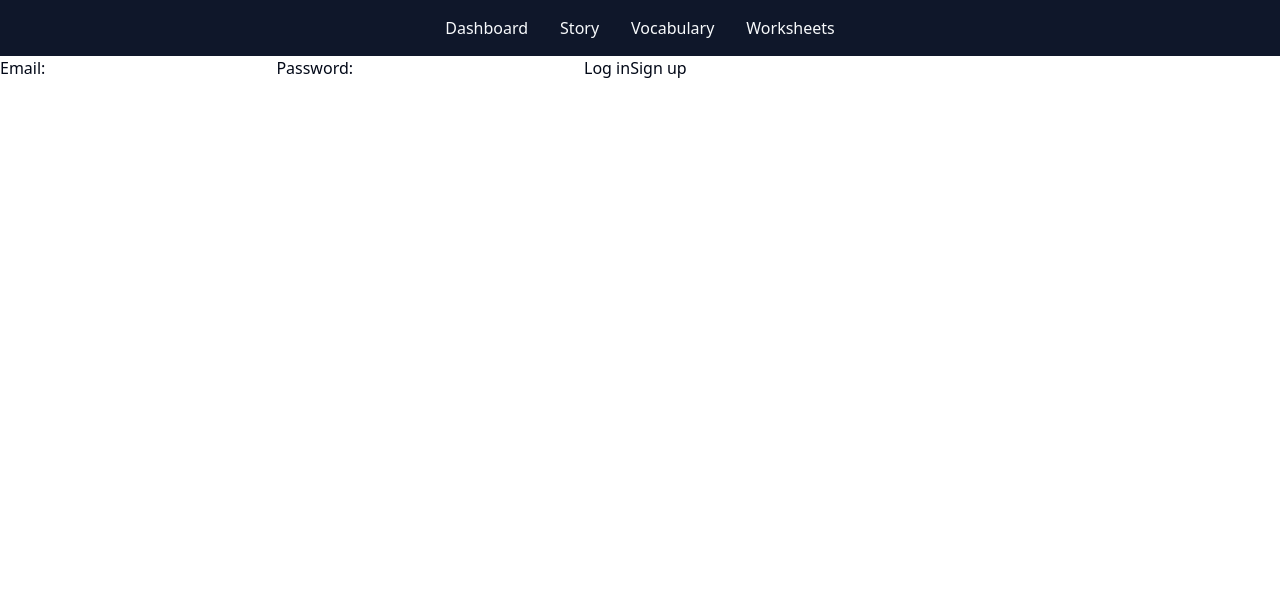
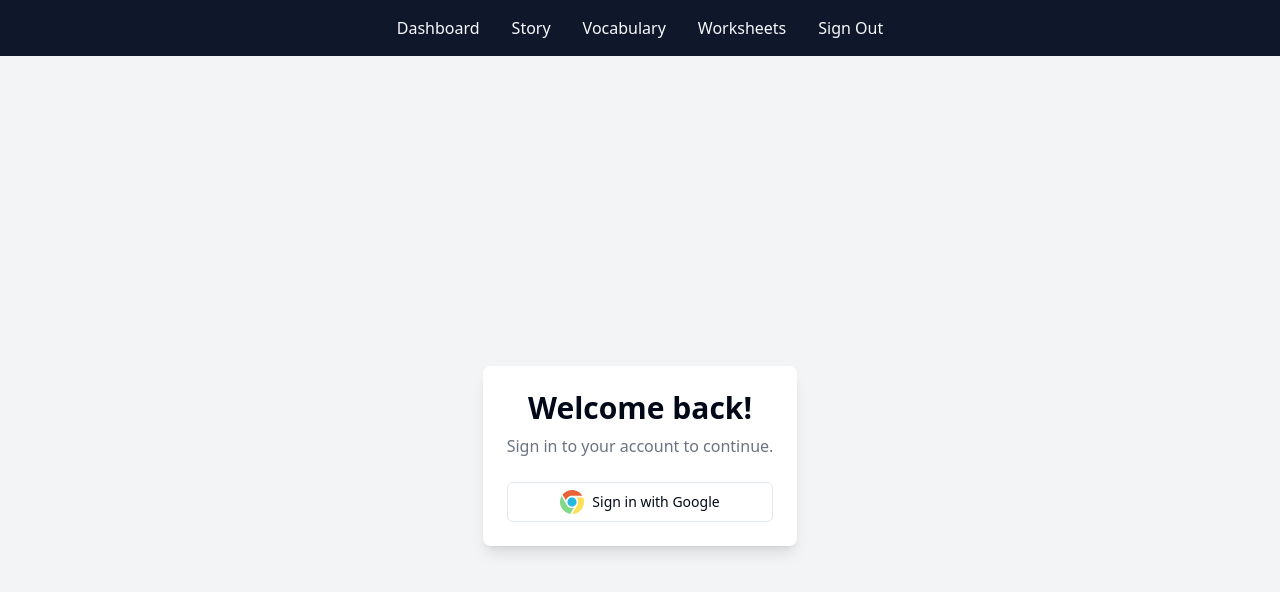
Before and after one commit to EricLam404/language-learner, a Next.js app in the folder client/: page /login in a window 1280 px wide. Shown: the top 592 px of the page. Built offline with nearby package versions, Linux system fonts and the light colour scheme.

Commit message:
feat: Add Google Auth provider

```diff
--- a/client/app/_components/Header.tsx
+++ b/client/app/_components/Header.tsx
@@ -1,4 +1,5 @@
 import Nav, { NavLink } from "@/components/Nav";
+import { signout } from "@/utils/supabase/signout";
 
 const Header = () => {
     return (
@@ -7,6 +8,7 @@ const Header = () => {
             <NavLink href="/story">Story</NavLink>
             <NavLink href="/vocabulary">Vocabulary</NavLink>
             <NavLink href="/worksheets">Worksheets</NavLink>
+            <NavLink href="/" onClick={(signout) }>Sign Out</NavLink>
         </Nav>
     );
 };
--- /dev/null
+++ b/client/app/auth/callback/route.ts
@@ -0,0 +1,38 @@
+import { cookies } from "next/headers";
+import { NextResponse } from "next/server";
+import { type CookieOptions, createServerClient } from "@supabase/ssr";
+
+export async function GET(request: Request) {
+    const { searchParams, origin } = new URL(request.url);
+    const code = searchParams.get("code");
+    // if "next" is in param, use it as the redirect URL
+    const next = searchParams.get("next") ?? "/";
+
+    if (code) {
+        const cookieStore = cookies();
+        const supabase = createServerClient(
+            process.env.NEXT_PUBLIC_SUPABASE_URL!,
+            process.env.NEXT_PUBLIC_SUPABASE_ANON_KEY!,
+            {
+                cookies: {
+                    get(name: string) {
+                        return cookieStore.get(name)?.value;
+                    },
+                    set(name: string, value: string, options: CookieOptions) {
+                        cookieStore.set({ name, value, ...options });
+                    },
+                    remove(name: string, options: CookieOptions) {
+                        cookieStore.delete({ name, ...options });
+                    },
+                },
+            }
+        );
+        const { error } = await supabase.auth.exchangeCodeForSession(code);
+        if (!error) {
+            return NextResponse.redirect(`${origin}${next}`);
+        }
+    }
+
+    // return the user to an error page with instructions
+    return NextResponse.redirect(`${origin}/auth/auth-code-error`);
+}
--- a/client/app/login/actions.ts
+++ b/client/app/login/actions.ts
@@ -44,3 +44,21 @@ export async function signup(formData: FormData) {
     revalidatePath("/", "layout");
     redirect("/");
 }
+
+export async function loginWithGoogle() {
+    const supabase = createClient();
+
+    const { data, error } = await supabase.auth.signInWithOAuth({
+        provider: "google",
+        options: {
+            redirectTo: "http://localhost:3000/auth/callback",
+        },
+    });
+
+    if (data.url) {
+        redirect(data.url); // use the redirect API for your server framework
+    }
+
+    revalidatePath("/", "layout");
+    redirect("/");
+}
--- a/client/app/login/page.tsx
+++ b/client/app/login/page.tsx
@@ -1,42 +1,46 @@
-// import { Button } from "@/components/ui/button";
-// import Image from "next/image";
-// import GoogleIcon from "@/public/icons/google.svg";
+import { loginWithGoogle } from "./actions";
+import { Button } from "@/components/ui/button";
+import Image from "next/image";
+import GoogleIcon from "@/public/icons/google.svg";
 
-// export default function Login() {
+export default function Login() {
+    return (
+        <div className="flex min-h-screen items-center justify-center bg-gray-100 dark:bg-gray-950">
+            <div className="mx-auto max-w-md space-y-6 rounded-lg bg-white p-6 shadow-lg dark:bg-gray-900">
+                <div className="space-y-2 text-center">
+                    <h1 className="text-3xl font-bold">Welcome back!</h1>
+                    <p className="text-gray-500 dark:text-gray-400">
+                        Sign in to your account to continue.
+                    </p>
+                </div>
+                <form>
+                    <Button variant="outline" className="w-full gap-2" formAction={loginWithGoogle}>
+                        <Image
+                            src={GoogleIcon}
+                            alt="Google"
+                            width={24}
+                            height={24}
+                        />
+                        Sign in with Google
+                    </Button>
+                </form>
+            </div>
+        </div>
+    );
+}
+
+// export default function LoginPage() {
 //     return (
-//         <div className="flex min-h-screen items-center justify-center bg-gray-100 dark:bg-gray-950">
-//             <div className="mx-auto max-w-md space-y-6 rounded-lg bg-white p-6 shadow-lg dark:bg-gray-900">
-//                 <div className="space-y-2 text-center">
-//                     <h1 className="text-3xl font-bold">Welcome back!</h1>
-//                     <p className="text-gray-500 dark:text-gray-400">
-//                         Sign in to your account to continue.
-//                     </p>
-//                 </div>
-//                 <Button variant="outline" className="w-full gap-2">
-//                     <Image
-//                         src={GoogleIcon}
-//                         alt="Google"
-//                         width={24}
-//                         height={24}
-//                     />
-//                     Sign in with Google
-//                 </Button>
-//             </div>
-//         </div>
+//         <>
+//             <form>
+//                 <label htmlFor="email">Email:</label>
+//                 <input id="email" name="email" type="email" required />
+//                 <label htmlFor="password">Password:</label>
+//                 <input id="password" name="password" type="password" required />
+//                 <button formAction={login}>Log in</button>
+//                 <button formAction={signup}>Sign up</button>
+//             </form>
+
+//         </>
 //     );
 // }
-
-import { login, signup } from './actions'
-
-export default function LoginPage() {
-  return (
-    <form>
-      <label htmlFor="email">Email:</label>
-      <input id="email" name="email" type="email" required />
-      <label htmlFor="password">Password:</label>
-      <input id="password" name="password" type="password" required />
-      <button formAction={login}>Log in</button>
-      <button formAction={signup}>Sign up</button>
-    </form>
-  )
-}
--- /dev/null
+++ b/client/utils/supabase/signout.ts
@@ -0,0 +1,14 @@
+'use client'
+import { createClient } from "./client";
+
+export async function signout() {
+    const supabase = createClient();
+
+    const { error } = await supabase.auth.signOut({ scope: "local" });
+
+    if (error) {
+        console.log(error);
+    } else {
+        console.log("Signed out successfully!")
+    }
+}
```
